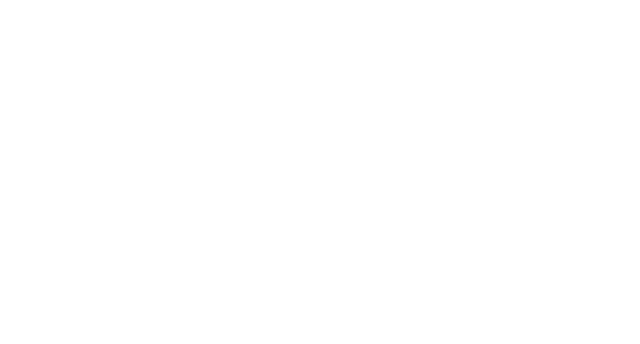
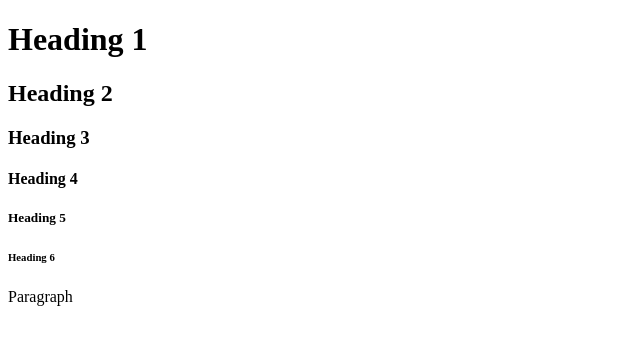
Before and after one commit to shubhamrathiJM/effective-octo-adventure, a plain HTML site: page index.html in a window 1280 px wide. Shown: the whole page, without its empty margins (0-640 px from the left). Drawn offline with Linux system fonts and the light colour scheme.

Commit message:
New message for the combined commit

```diff
--- a/index.html
+++ b/index.html
@@ -6,6 +6,12 @@
     <title>Document</title>
 </head>
 <body>
-
+    <h1>Heading 1</h1>
+    <h2>Heading 2</h2>
+    <h3>Heading 3</h3>
+    <h4>Heading 4</h4>
+    <h5>Heading 5</h5>
+    <h6>Heading 6</h6>
+    <p>Paragraph</p>
 </body>
 </html>
```
